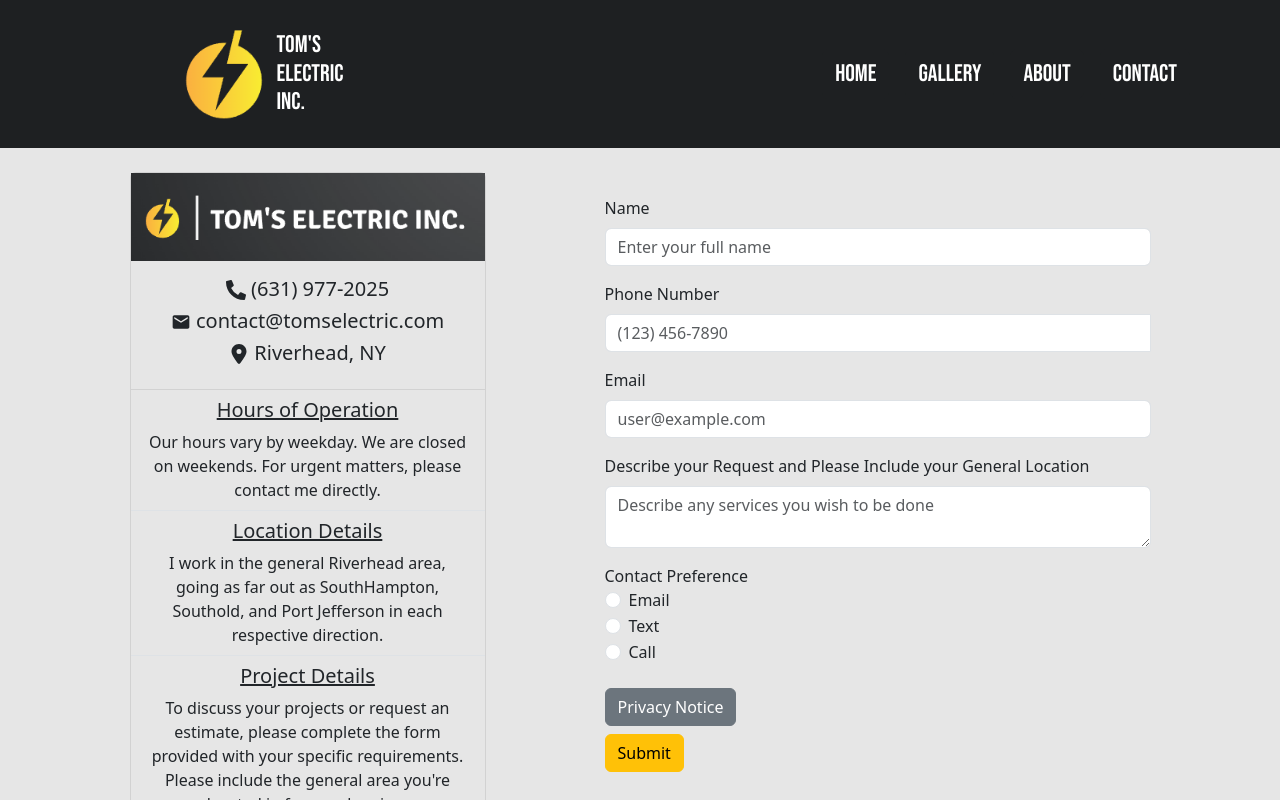
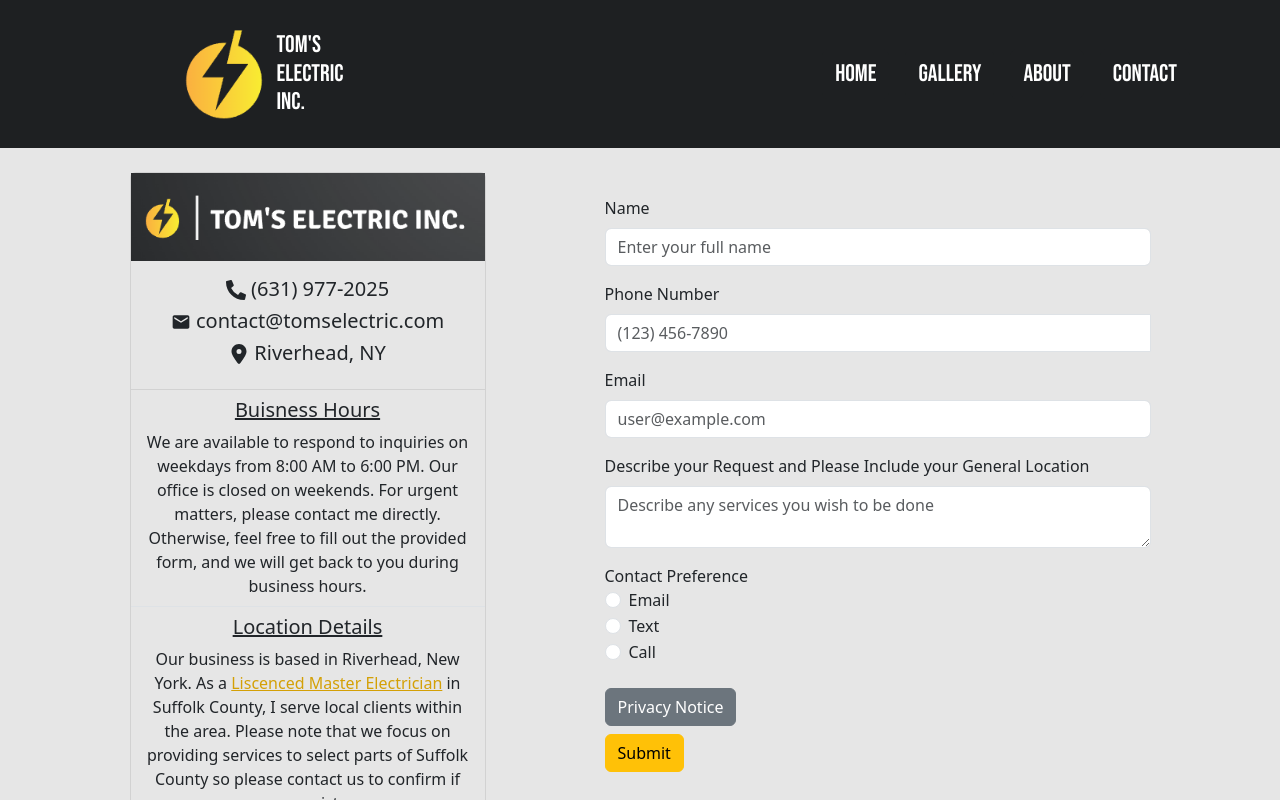
Before and after one commit to Domipowski/Toms-Electric, a React (Create React App) app in the folder toms-electric/: page /contact in a window 1280 px wide. Shown: the top 800 px of the page. Built offline with nearby package versions, Linux system fonts and the light colour scheme.

Commit message:
Contact Information Updated and Complete except for link to master electrician website

```diff
--- a/toms-electric/src/App.css
+++ b/toms-electric/src/App.css
@@ -272,6 +272,19 @@ body {
     text-decoration: underline;
 }
 
+.links-yellow {
+    text-decoration: underline;
+    color: #D4A006;
+}
+
+.links-yellow:visited {
+    color: #A57C04;
+}
+
+.links-yellow:hover {
+    color: #B38605;
+}
+
 /* FooterNotes */
 
 .footer-font {
@@ -283,7 +296,15 @@ body {
 
 .links {
     text-decoration: underline;
-    color: inherit;
+    color: #bfbfbf;
+}
+
+.links:visited {
+    color: #9f9f9f;
+}
+
+.links:hover {
+    color: #ffffff;
 }
 
 
--- a/toms-electric/src/contact/Info.js
+++ b/toms-electric/src/contact/Info.js
@@ -6,7 +6,7 @@ import { MdEmail } from "react-icons/md";
 function Info() {
     return(
         <div>
-            <Card>
+            <Card className="mb-4">
                 <img
                     alt="Tom's Electric Logo"
                     src="web-style/logo.png"
@@ -29,9 +29,12 @@ function Info() {
                 <ListGroup flush>
                     <ListGroupItem className="alt-background">
                         <div className="text-center">
-                            <h5 className="underline">Hours of Operation</h5>
+                            <h5 className="underline">Buisness Hours</h5>
                             <CardText>
-                                Our hours vary by weekday. We are closed on weekends. For urgent matters, please contact me directly.
+                                We are available to respond to inquiries on weekdays from 8:00 AM to 6:00 PM.
+                                Our office is closed on weekends.
+                                For urgent matters, please contact me directly.
+                                Otherwise, feel free to fill out the provided form, and we will get back to you during business hours.
                             </CardText>
                         </div>
                     </ListGroupItem>
@@ -39,7 +42,11 @@ function Info() {
                     <ListGroupItem className="text-center alt-background">
                         <h5 className="underline">Location Details</h5>
                         <CardText>
-                            I work in the general Riverhead area, going as far out as SouthHampton, Southold, and Port Jefferson in each respective direction.
+                            Our business is based in Riverhead, New York.
+                            As a&nbsp;
+                            <a href="https://example.com/" target="_blank" rel="noopener noreferrer" className="links-yellow">Liscenced Master Electrician</a>
+                            &nbsp;in Suffolk County, I serve local clients within the area.
+                            Please note that we focus on providing services to select parts of Suffolk County so please contact us to confirm if we can assist you.
                         </CardText>
                     </ListGroupItem>
 
@@ -47,7 +54,7 @@ function Info() {
                         <h5 className="underline">Project Details</h5>
                         <CardText>
                             To discuss your projects or request an estimate, please complete the form provided with your specific requirements.
-                            Please include the general area you're located in for my planning.
+                            Be sure to include your general location to help with planning.
                         </CardText>
                     </ListGroupItem>
                 </ListGroup>
```
Also changed, not shown: 1 other file (tests, documents, lock files or other folders).
